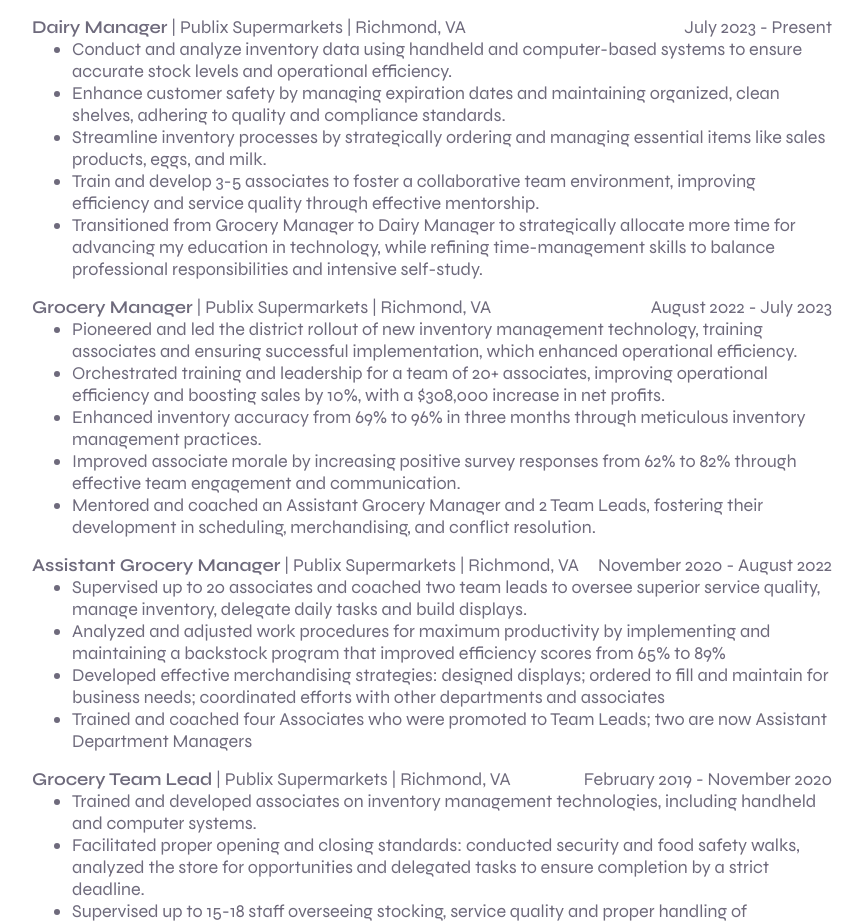
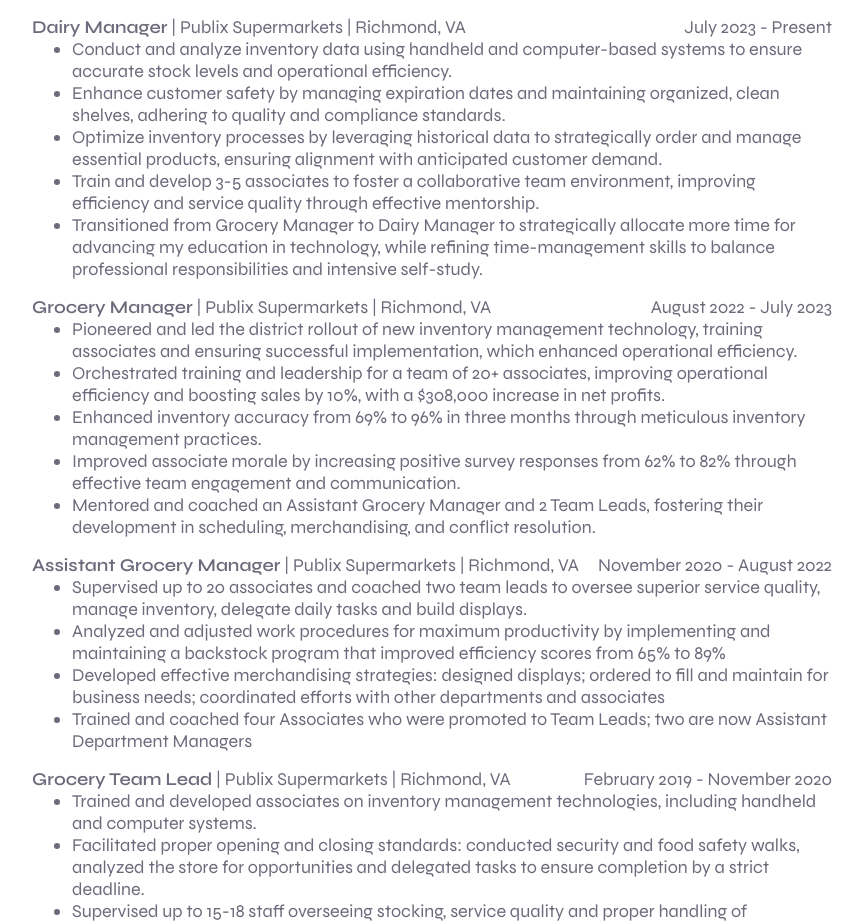
Before and after one commit to dvirak/Personal-Website, a React (Vite) app: page /about in a window 1280 px wide. Shown: the part 2440-3363 px from the top of the page, without its empty margins (208-1071 px from the left). Built offline with nearby package versions, Linux system fonts and the light colour scheme.

Commit message:
Additional Resume Update

```diff
--- a/src/Pages/Experience.jsx
+++ b/src/Pages/Experience.jsx
@@ -197,8 +197,9 @@
                 compliance standards.
               </li>
               <li>
-                Streamline inventory processes by strategically ordering and
-                managing essential items like sales products, eggs, and milk.
+                Optimize inventory processes by leveraging historical data to
+                strategically order and manage essential products, ensuring
+                alignment with anticipated customer demand.
               </li>
               <li>
                 Train and develop 3-5 associates to foster a collaborative team
```
Also changed, not shown: 1 other file (tests, documents, lock files or other folders).
